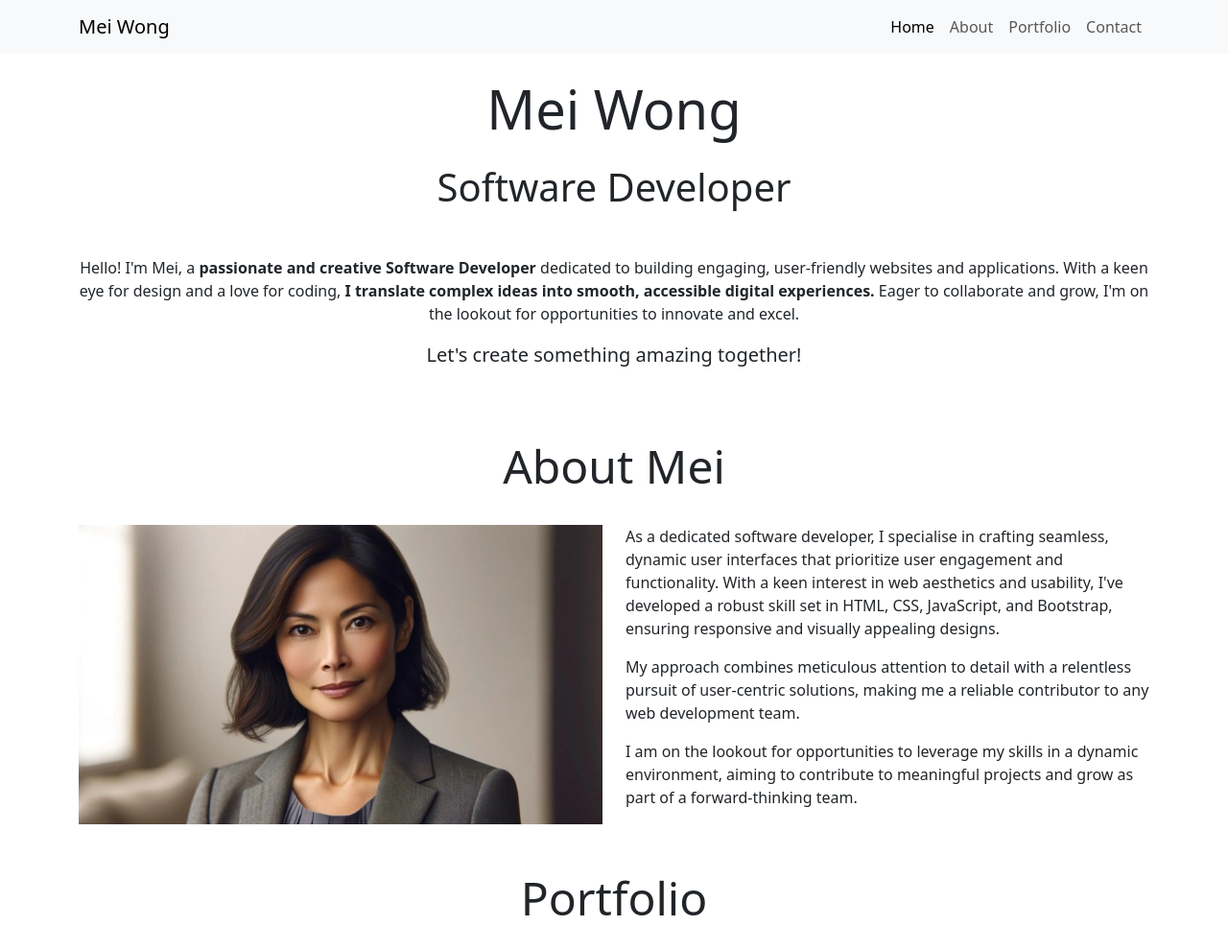
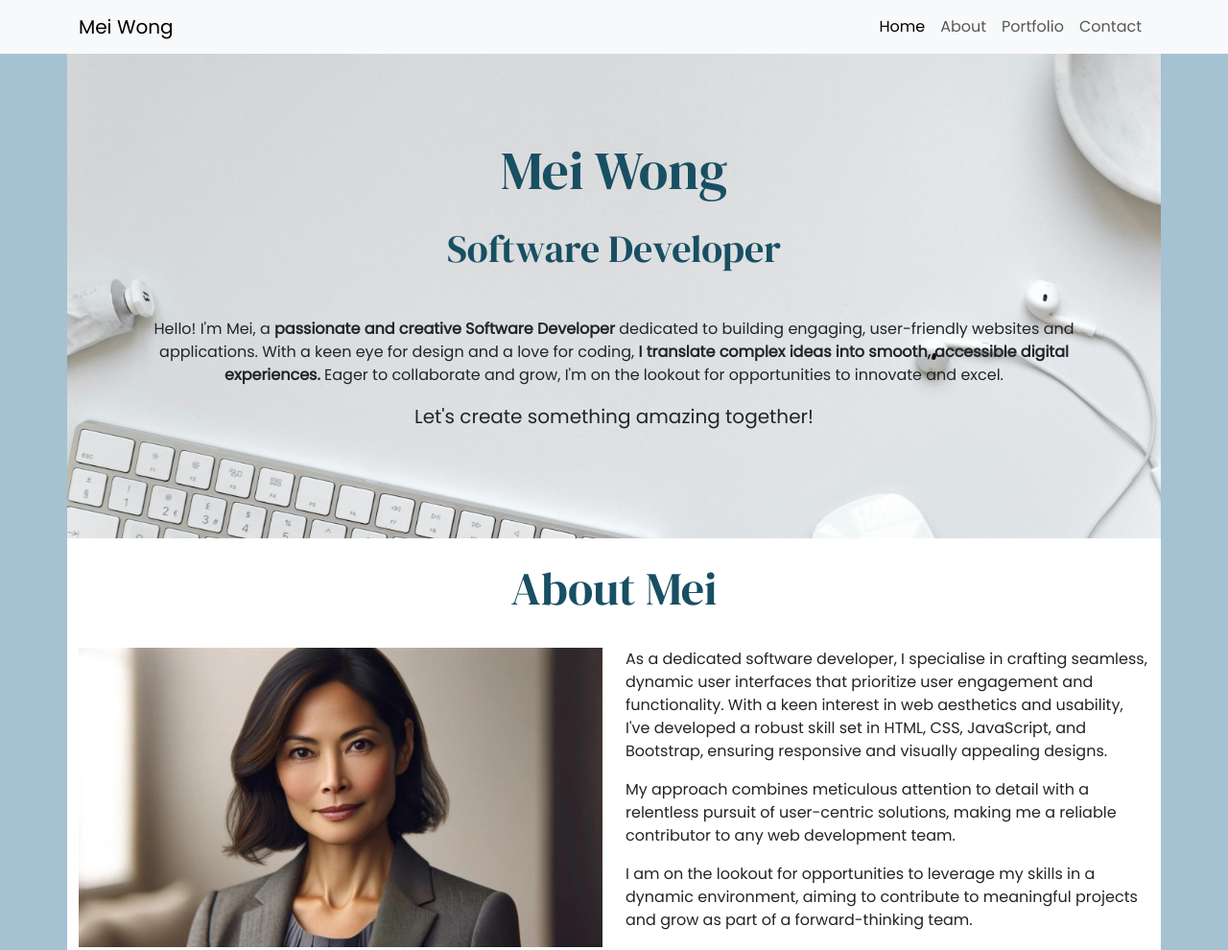
Before and after one commit to Eva4P/mei-wong-portofolio, a plain HTML site: page index.html in a window 1280 px wide. Shown: the top 990 px of the page at 96% size. Drawn offline with nearby package versions, Linux system fonts and the light colour scheme.

Commit message:
Improve Bootstrap styles and organising CSS

```diff
--- a/assets/css/style.css
+++ b/assets/css/style.css
@@ -0,0 +1,50 @@
+/*
+    #a4c2d1; egg blue
+    #dbdcde; light grey
+    #1f7798; mid-blue
+    #184f63; dark-blue
+*/
+
+/* global styles */
+
+@import url('https://fonts.googleapis.com/css2?family=DM+Serif+Display:ital@0;1&family=Poppins&display=swap');
+
+body {
+    font-family: "Poppins", sans-serif;
+    background-color: #a4c2d1; /* egg blue */
+}
+
+h1,
+h2 {
+    font-family: "DM Serif Display", serif;
+    color: #184f63; /* dark-blue */
+}
+
+/* About section */
+
+#about {
+    background-color: white;
+}
+
+/* Portfolio */
+
+#portfolio {
+    background-color: #dbdcde; /* light grey */
+}
+
+/* Contact section */
+
+#contact {
+    background-color: white;
+}
+
+/* Header */
+
+#hero {
+    background-color: #dbdcde; /* light grey */
+    background-image: url("../images/background.webp");
+    background-size: cover;
+    background-position: 50% 70%;
+    min-height: 500px;
+    padding: 5% 7%;
+}
--- a/index.html
+++ b/index.html
@@ -8,6 +8,8 @@
     <!-- Bootstrap CSS Link -->
     <link href="https://cdn.jsdelivr.net/npm/bootstrap@5.3.3/dist/css/bootstrap.min.css" rel="stylesheet"
         integrity="sha384-QWTKZyjpPEjISv5WaRU9OFeRpok6YctnYmDr5pNlyT2bRjXh0JMhjY6hW+ALEwIH" crossorigin="anonymous">
+        <!-- Custom CSS stylesheet -->
+    <link rel="stylesheet" href="assets/css/style.css">
 </head>
 
 <body>
```
Also changed, not shown: assets/images/background.webp (added).
